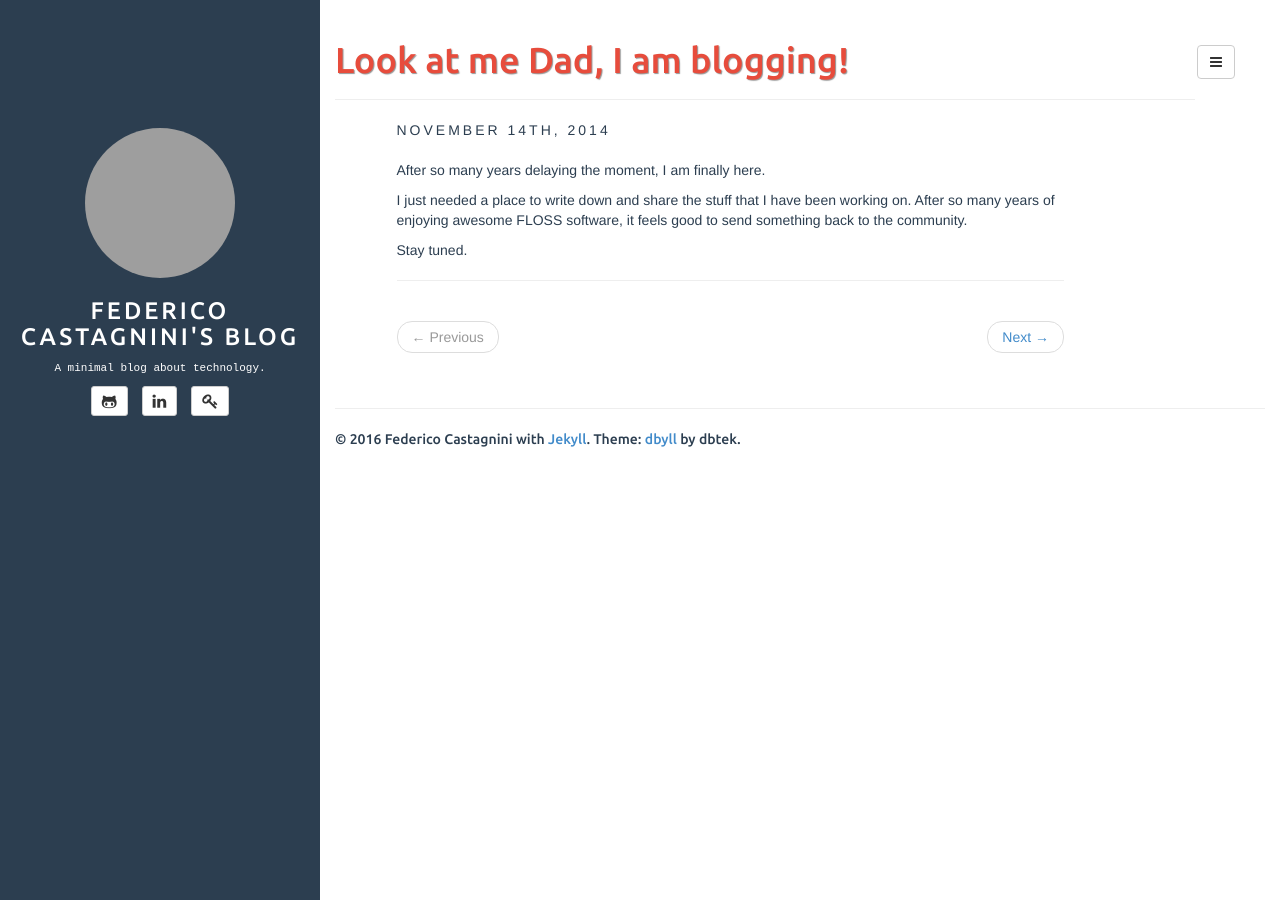
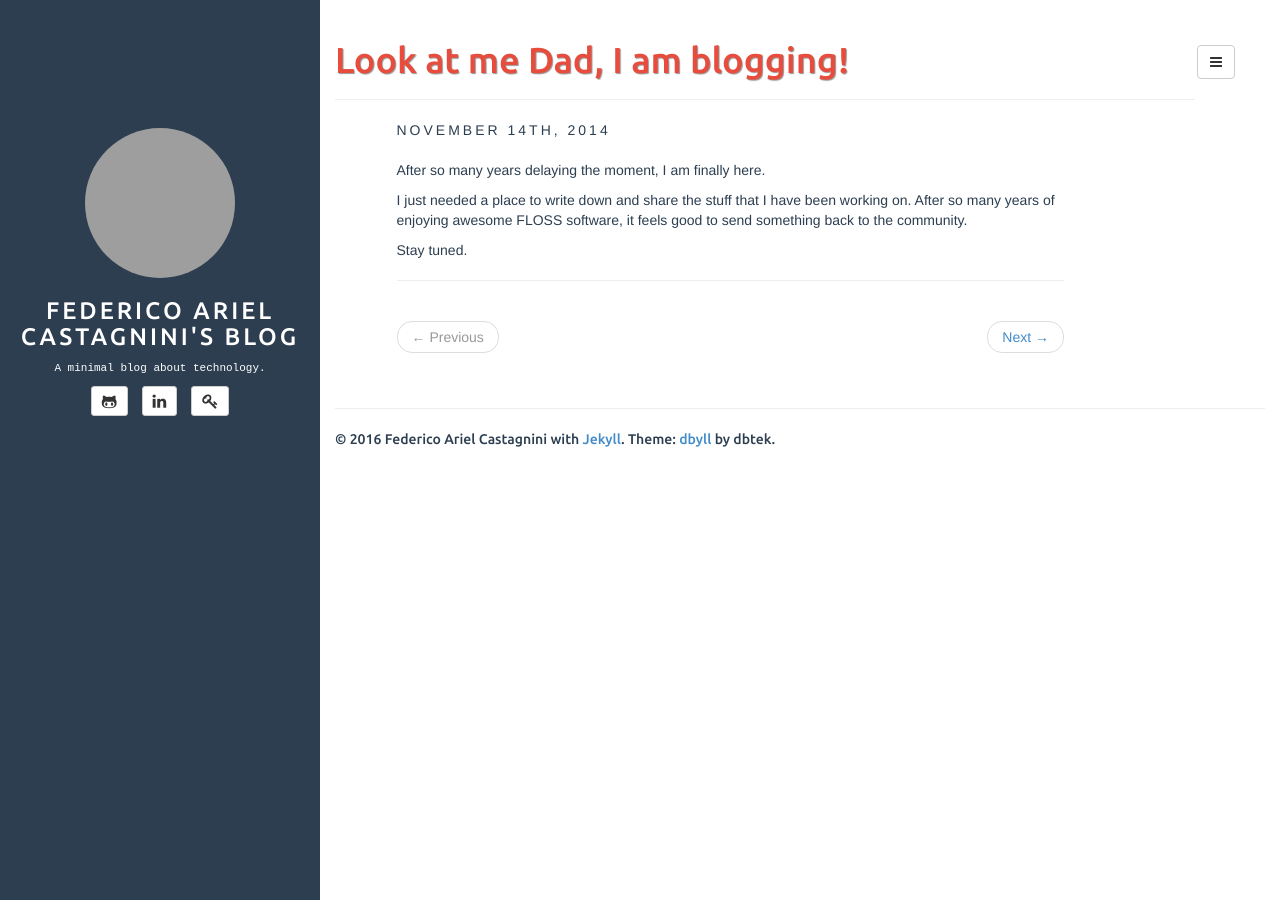
Before and after one commit to facastagnini/facastagnini.github.io, a Jekyll site: the page built from _posts/2014-11-14-Look_at_me_Dad_I_am_blogging.md, in a window 1280 px wide. Built offline with Jekyll 4.4.1, drawn with Linux system fonts in a browser that asks for light colours; grey boxes are pictures that could not be loaded.

Commit message:
updating my name

```diff
--- a/_config.yml
+++ b/_config.yml
@@ -8,7 +8,7 @@ highlighter: rouge
 markdown: kramdown
 disqus: dbyll
 google_analytics: dbyll
-title: Federico Castagnini's blog
+title: Federico Ariel Castagnini's blog
 
 defaults:
   -
@@ -21,7 +21,7 @@ defaults:
 
 description: Stylish Jekyll Theme
 author:
-  name: Federico Castagnini
+  name: Federico Ariel Castagnini
   # email: federico.castagnini+fromjekyll@gmail.com
   github: facastagnini
   # twitter: dbtek
```
